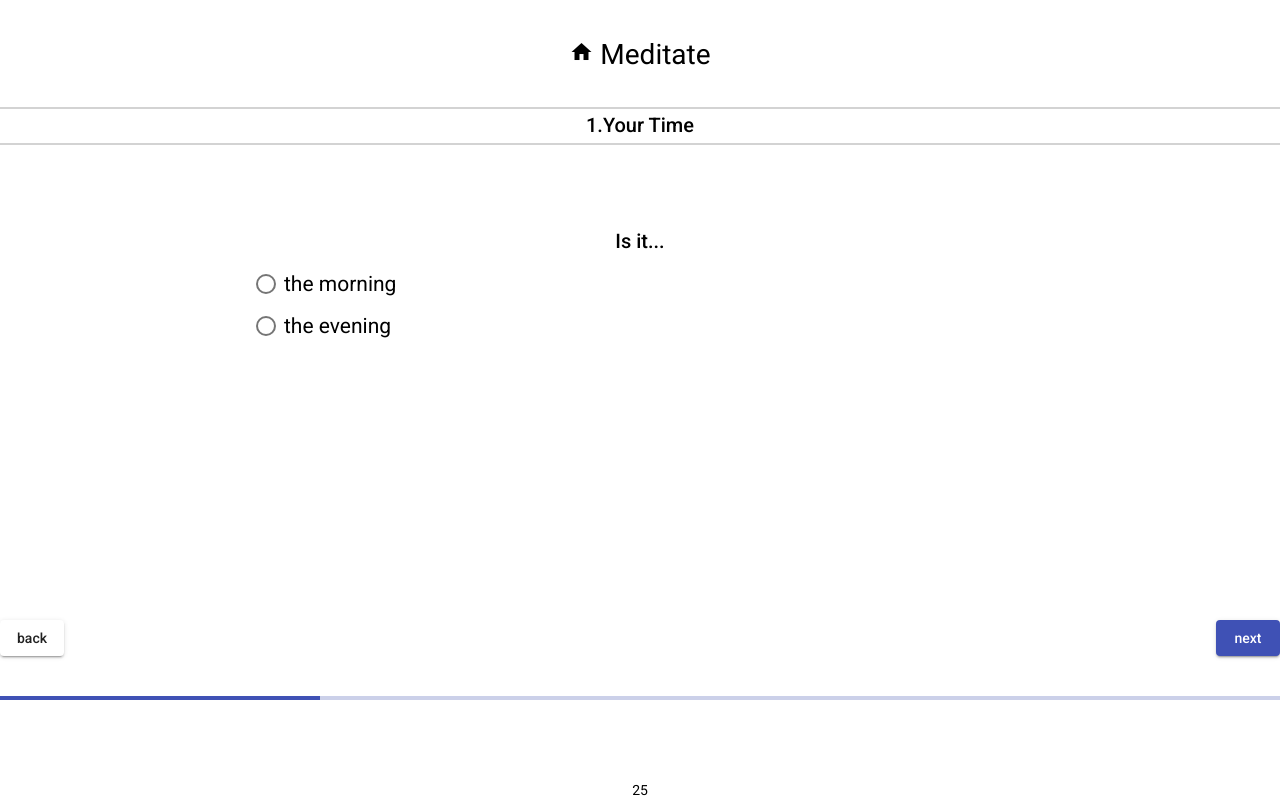
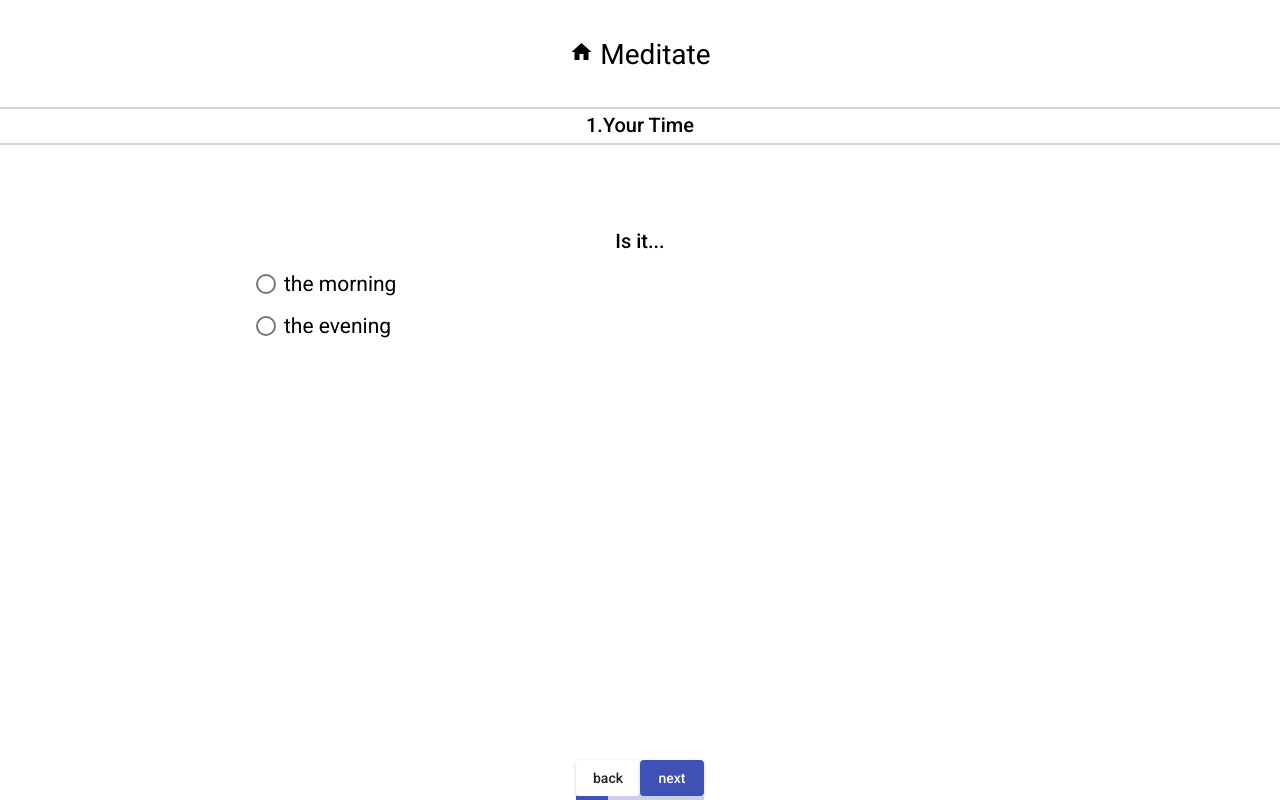
Before and after one commit to JMJHautier/pocketemperor, an Angular app: page /meditate in a window 1280 px wide. Both pictures are taken after a click on the button "next". Built offline with nearby package versions, Linux system fonts and the light colour scheme.

Commit message:
fixes #6

```diff
--- a/src/app/meditate/meditate.component.html
+++ b/src/app/meditate/meditate.component.html
@@ -25,36 +25,4 @@
 <div class="push"></div>
 
 <!-- Navigation (meditation) -->
-<div class="navForm">
-  <div class="navForm__buttons">
-    <button
-      (click)="meditate.prevStep()"
-      [style.visibility]="meditate.step > 0 ? 'visible' : 'hidden'"
-      mat-raised-button
-    >
-      back
-    </button>
-
-    <button
-      form="meditateForm"
-      mat-raised-button
-      type="submit"
-      *ngIf="!isEmpty && meditate.step === meditate.nbStep"
-      color="accent"
-    >
-      Send
-    </button>
-
-    <button
-      mat-raised-button
-      color="primary"
-      (click)="meditate.nextStep()"
-      *ngIf="meditate.step < meditate.nbStep"
-    >
-      next
-    </button>
-  </div>
-  <mat-progress-bar [value]="(100.0 / meditate.nbStep) * meditate.step">
-  </mat-progress-bar>
-</div>
-{{ (100.0 / meditate.nbStep) * meditate.step }}
+<app-nav-form></app-nav-form>
--- a/src/app/meditate/meditate.module.ts
+++ b/src/app/meditate/meditate.module.ts
@@ -14,6 +14,7 @@ import { MatTableModule } from '@angular/material/table'
 import { MatButtonModule} from '@angular/material/button'
 import { FormsModule, ReactiveFormsModule } from '@angular/forms';
 import {MatRadioModule} from '@angular/material/radio';
+import { NavFormComponent } from './nav-form/nav-form.component';
 
 @NgModule({
   declarations: [
@@ -21,7 +22,8 @@ import {MatRadioModule} from '@angular/material/radio';
     TimeComponent,
     MentorComponent,
     ChallengeComponent,
-    OverviewComponent
+    OverviewComponent,
+    NavFormComponent
   ],
   imports: [
     CommonModule,
--- /dev/null
+++ b/src/app/meditate/nav-form/nav-form.component.html
@@ -0,0 +1,32 @@
+<div class="navForm">
+  <div class="navForm__buttons">
+    <button
+      (click)="meditate.prevStep()"
+      [style.visibility]="meditate.step > 0 ? 'visible' : 'hidden'"
+      mat-raised-button
+    >
+      back
+    </button>
+
+    <button
+      form="meditateForm"
+      mat-raised-button
+      type="submit"
+      *ngIf="!isEmpty && meditate.step === meditate.nbStep"
+      color="accent"
+    >
+      Send
+    </button>
+
+    <button
+      mat-raised-button
+      color="primary"
+      (click)="meditate.nextStep()"
+      *ngIf="meditate.step < meditate.nbStep"
+    >
+      next
+    </button>
+  </div>
+  <mat-progress-bar [value]="(100.0 / meditate.nbStep) * meditate.step">
+  </mat-progress-bar>
+</div>
--- /dev/null
+++ b/src/app/meditate/nav-form/nav-form.component.ts
@@ -0,0 +1,17 @@
+import { Component, OnInit } from '@angular/core';
+import { MeditateService } from 'src/app/services/meditate.service';
+
+@Component({
+  selector: 'app-nav-form',
+  templateUrl: './nav-form.component.html',
+  styleUrls: ['./nav-form.component.scss']
+})
+export class NavFormComponent implements OnInit {
+  isEmpty = this.meditate.checkIfEmpty()
+
+  constructor(public meditate:MeditateService) { }
+
+  ngOnInit(): void {
+  }
+
+}
```
Also changed, not shown: src/app/app-routing.module.ts (+6 -1 lines), src/app/meditate/nav-form/nav-form.component.scss (added), 1 other file (tests, documents, lock files or other folders).
